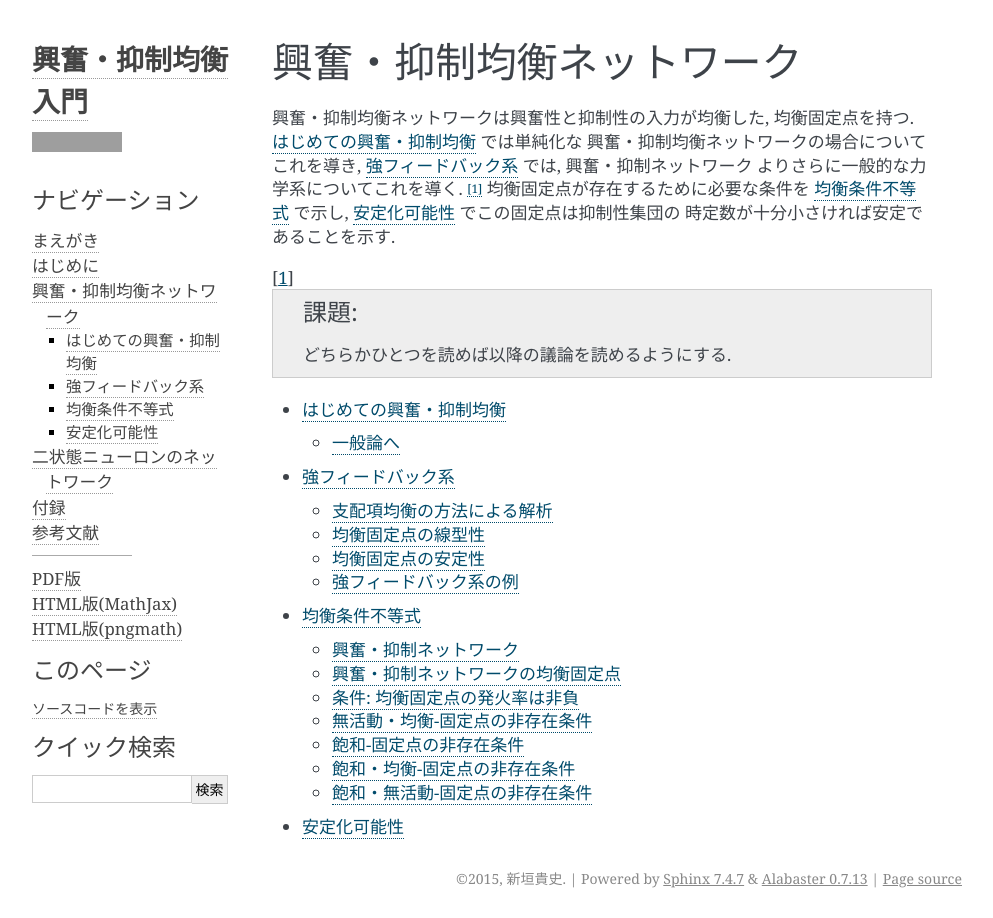
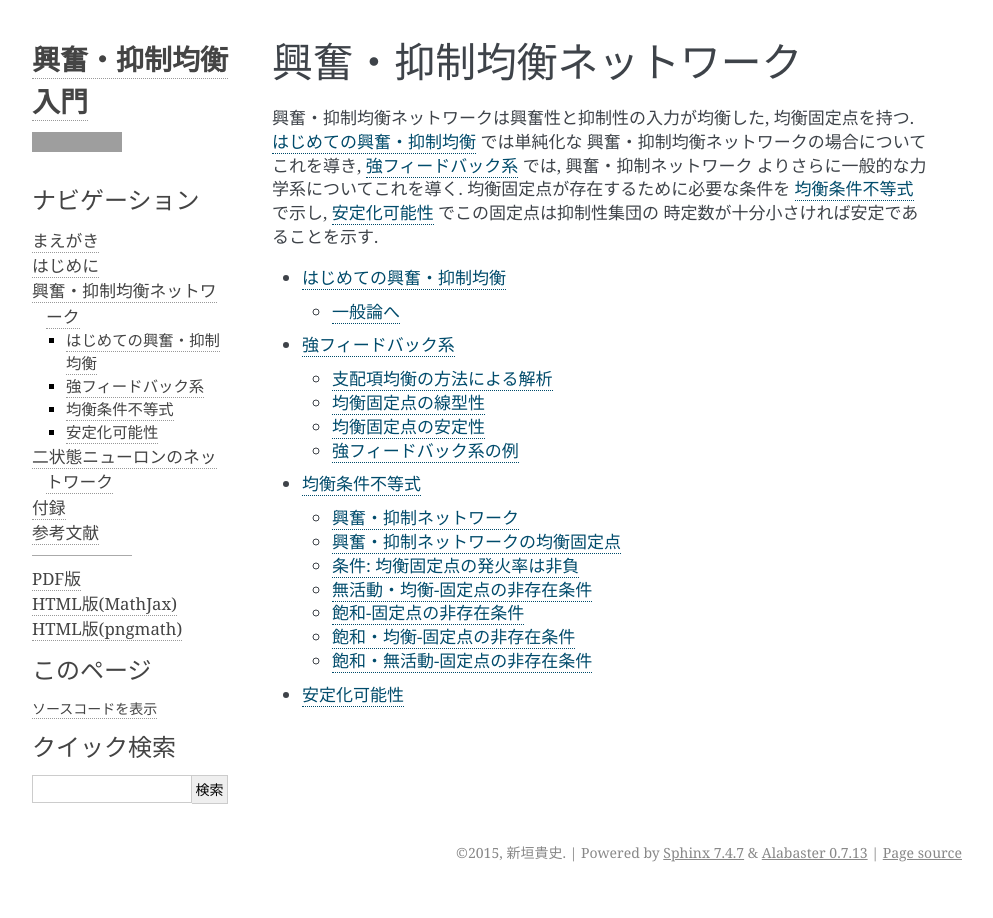
Before and after one commit to tkf/balance-tutorial-ja, a Sphinx documentation site: the page built from source/balance_network/index.rst, in a window 1280 px wide. Shown: the whole page, without its empty margins (148-1141 px from the left). Built offline with Sphinx 7.4.7, drawn with Linux system fonts in a browser that asks for light colours; grey boxes are pictures that could not be loaded.

Commit message:
DONE どちらかひとつを読めば以降の議論を読めるようにする

```diff
--- a/source/balance_network/index.rst
+++ b/source/balance_network/index.rst
@@ -8,12 +8,10 @@
 均衡固定点を持つ.  :ref:`introduction-to-balance-network` では単純化な
 興奮・抑制均衡ネットワークの場合についてこれを導き,
 :ref:`strong-feedback-system` では, 興奮・抑制ネットワーク
-よりさらに一般的な力学系についてこれを導く.  [#]_
+よりさらに一般的な力学系についてこれを導く.
 均衡固定点が存在するために必要な条件を :ref:`balance-inequality`
 で示し, :ref:`stabilizability` でこの固定点は抑制性集団の
 時定数が十分小さければ安定であることを示す.
-
-.. [#] .. todo:: どちらかひとつを読めば以降の議論を読めるようにする.
 
 .. toctree::
    :maxdepth: 2
```
